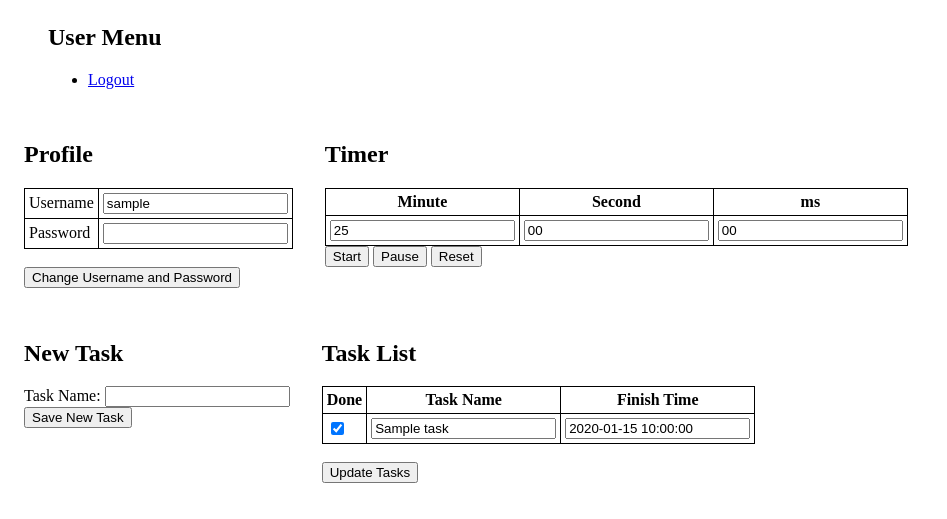
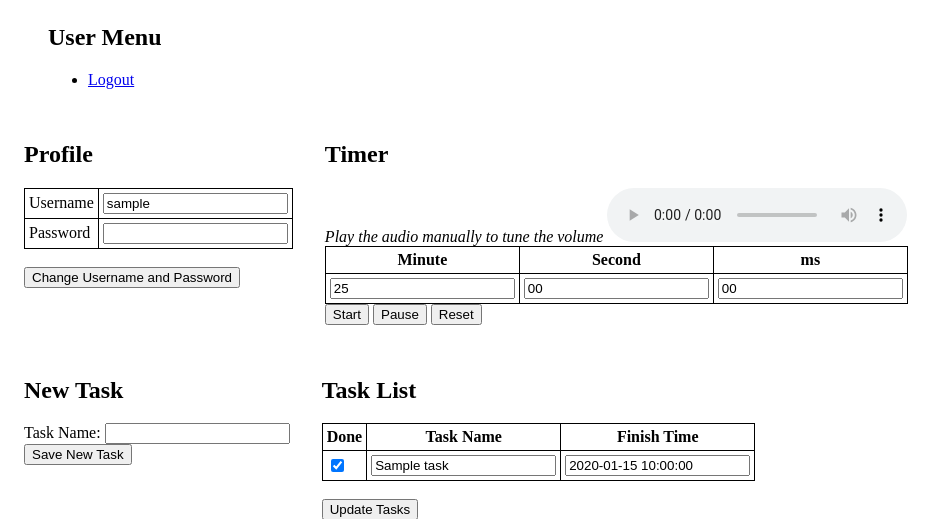
Before and after one commit to beenotung/pomodora_club, a PHP site: page /user_home.php in a window 1280 px wide. Shown: the part 144-663 px from the top of the page, without its empty margins (0-947 px from the left). Run offline with PHP 8.4, Linux system fonts and the light colour scheme; the visitor is signed in with stand-in values (Sample User, id 1); tables that the repository leaves empty hold one stand-in row (values such as "Sample post").

Commit message:
added audio to the timer

```diff
--- a/web/user_home.php
+++ b/web/user_home.php
@@ -81,6 +81,10 @@ while (mysqli_stmt_fetch($stmt)) {
     <form action="#">
         <h2>Timer</h2>
 
+        <i>Play the audio manually to tune the volume</i>
+        <audio id="timer_audio" controls volume="1" loop>
+            <source src="audio/break.m4a" type="audio/mp4">
+        </audio>
         <table>
             <thead>
             <tr>
@@ -106,6 +110,7 @@ while (mysqli_stmt_fetch($stmt)) {
           var _m = document.getElementById('m');
           var _s = document.getElementById('s');
           var _ms = document.getElementById('ms');
+          var timer_audio = document.getElementById('timer_audio');
 
           function timer_start() {
             if (!timer) {
@@ -138,6 +143,11 @@ while (mysqli_stmt_fetch($stmt)) {
             var old_time = ms + s * 1000 + m * 1000 * 60;
             var new_time = old_time - diff;
             new_time = Math.max(0, new_time);
+
+            if (new_time === 0) {
+              timer_pause();
+              timer_audio.play();
+            }
 
             ms = new_time % 1000;
             new_time = (new_time - ms) / 1000;
```
Also changed, not shown: 1 other file.
